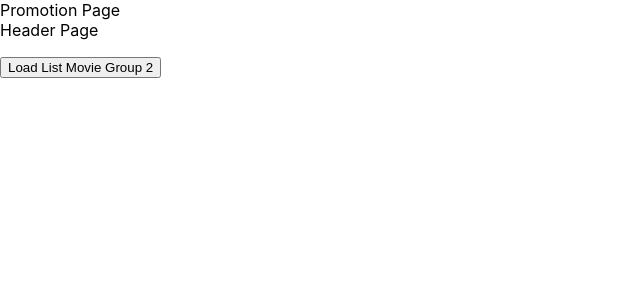
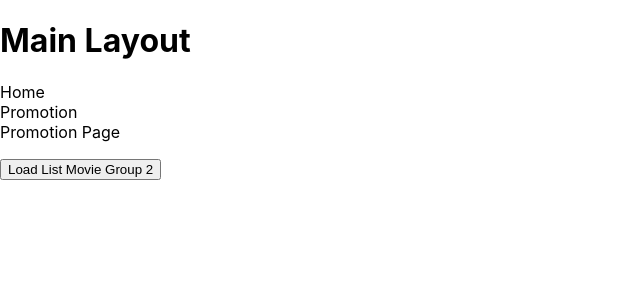
Before and after one commit to anhquangle090698/learn-nextjs, a Next.js app: page /promotion in a window 1280 px wide. Shown: the top 300 px of the page, without its empty margins (0-640 px from the left). Built offline with nearby package versions, Linux system fonts and the light colour scheme.

Commit message:
Setup Multi Layout - Custom Layout

```diff
--- /dev/null
+++ b/components/layout/admin.tsx
@@ -0,0 +1,28 @@
+import * as React from 'react';
+import Link from 'next/link';
+import { LayoutProps } from '@/models/common';
+
+export interface AdminProps {
+}
+
+export function AdminLayout({ children }: LayoutProps) {
+    return (
+        <div>
+            <h1>Amin Layout</h1>
+
+            <p>Sidebar</p>
+
+            <Link href="/">
+                <a>Home</a>
+            </Link>
+
+            <div style={{ margin: '0 20px' }}></div>
+
+            <Link href="/promotion">
+                <a>Promotion</a>
+            </Link>
+
+            <div>{children}</div>
+        </div>
+    );
+}
--- /dev/null
+++ b/components/layout/empty.tsx
@@ -0,0 +1,14 @@
+
+import { LayoutProps } from '@/models/common';
+import * as React from 'react';
+
+export interface EmptyProps {
+}
+
+export function EmptyLayout({ children }: LayoutProps) {
+    return (
+        <div>
+            {children}
+        </div>
+    );
+}
--- /dev/null
+++ b/components/layout/index.ts
@@ -0,0 +1,3 @@
+export * from './main';
+export * from './empty';
+export * from './admin';
--- /dev/null
+++ b/components/layout/main.tsx
@@ -0,0 +1,34 @@
+import * as React from 'react';
+import Link from 'next/link';
+import { LayoutProps } from '@/models/common';
+
+export interface MainProps {
+}
+
+export function MainLayout({ children }: LayoutProps) {
+
+  React.useEffect(() => {
+
+    console.log("main layout mounting");
+
+    return () => console.log("main layout unmounting");
+  }, []);
+
+  return (
+    <div>
+      <h1>Main Layout</h1>
+
+      <Link href="/">
+        <a>Home</a>
+      </Link>
+
+      <div style={{ margin: '0 20px' }}></div>
+
+      <Link href="/promotion">
+        <a>Promotion</a>
+      </Link>
+
+      <div>{children}</div>
+    </div>
+  );
+}
--- /dev/null
+++ b/models/common.ts
@@ -0,0 +1,18 @@
+import { NextPage } from "next";
+import { AppProps } from "next/app";
+import { ReactElement, ReactNode } from "react";
+
+export interface LayoutProps {
+  children: ReactNode;
+}
+
+export type NextPageWithLayout = NextPage & {
+  Layout?: (props : LayoutProps) => ReactElement;
+};
+
+export type AppPropsWithLayout = AppProps & {
+  Component: NextPageWithLayout;
+};
+
+
+//Override Layout of Component
--- /dev/null
+++ b/models/index.ts
@@ -0,0 +1,2 @@
+export * from './common';
+export * from './products';
--- a/pages/_app.tsx
+++ b/pages/_app.tsx
@@ -1,8 +1,18 @@
 import '../styles/globals.css'
-import type { AppProps } from 'next/app'
+import { EmptyLayout } from '@/components/layout';
+import { AppPropsWithLayout } from '@/models/common';
 
-function MyApp({ Component, pageProps }: AppProps) {
-  return <Component {...pageProps} />
+function MyApp({ Component, pageProps }: AppPropsWithLayout) {
+
+  console.log("app re-render");
+
+  const Layout = Component.Layout ?? EmptyLayout;
+
+  return (
+    <Layout>
+      <Component {...pageProps} />
+    </Layout>
+  )
 }
 
 export default MyApp
--- a/pages/promotion.tsx
+++ b/pages/promotion.tsx
@@ -3,6 +3,7 @@
 import * as React from 'react';
 import dynamic from 'next/dynamic';
 import { GetStaticProps, GetStaticPropsContext } from 'next';
+import { MainLayout } from '@/components/layout';
 
 
 const Header = dynamic(() => import('@/components/common/Header'), { ssr: false }) // component header only run at client-side
@@ -49,7 +50,7 @@
         <div>
             Promotion Page
 
-            <Header></Header>
+            {/* <Header></Header> */}
 
             <ul className='ul'>
                 {
@@ -65,6 +66,8 @@
     );
 }
 
+Promotion.Layout = MainLayout; //component use main layout, assign layout for component
+
 export const getStaticProps: GetStaticProps<PromotionPageProps> = async (context: GetStaticPropsContext) => {
 
     console.log('get static props');
--- a/tsconfig.json
+++ b/tsconfig.json
@@ -16,7 +16,8 @@
     "incremental": true,
     "baseUrl": ".",
     "paths": {
-      "@/components/*" : ["./components/*"]
+      "@/components/*" : ["./components/*"],
+      "@/models/*" : ["./models/*"],
     }
   },
   "include": ["next-env.d.ts", "**/*.ts", "**/*.tsx"],
```
Also changed, not shown: pages/index.tsx (+8 -2 lines), models/products.ts (added).
